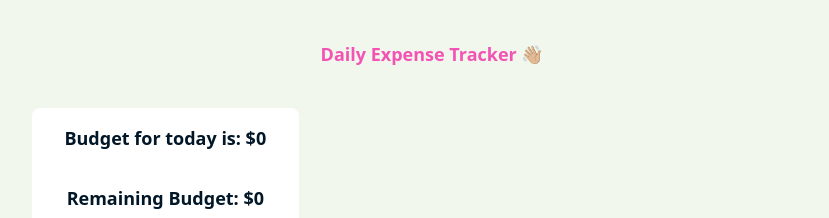
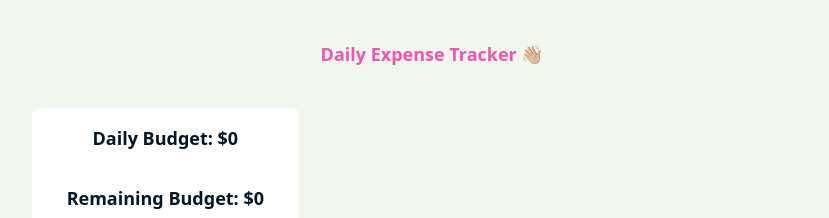
Before and after one commit to jvillad/simple-expense-tracker, a React (Vite) app: page / in a window 1280 px wide. Shown: the top 218 px of the page, without its empty margins (208-1037 px from the left). Built offline with nearby package versions, Linux system fonts and the light colour scheme.

Commit message:
wordings and props

```diff
--- a/src/component/UserBudgetHeader.tsx
+++ b/src/component/UserBudgetHeader.tsx
@@ -6,7 +6,7 @@ function UserBudgetHeader({ userDailyBudget }: MaxBudget) {
   return (
     <div>
       <h1 className="text-center text-lg py-4 font-bold text-[#011627]">
-        {`Budget for today is: $${userDailyBudget}`}
+        {`Daily Budget: $${userDailyBudget}`}
       </h1>
     </div>
   );
--- a/src/component/UserRemainingBudget.tsx
+++ b/src/component/UserRemainingBudget.tsx
@@ -1,5 +1,5 @@
 interface IProps {
-  remainingBudget: number;
+  remainingBudget: number | string | null;
 }
 
 function UserBudgetHeader({ remainingBudget }: IProps) {
```
